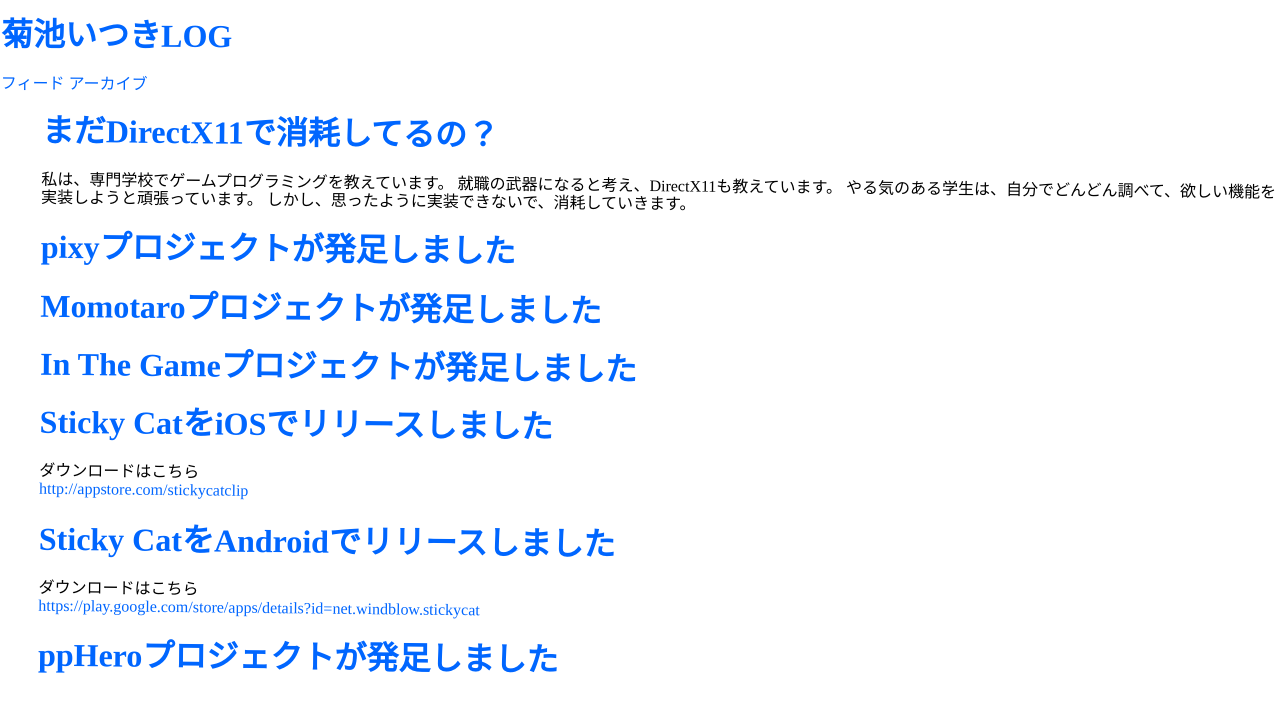
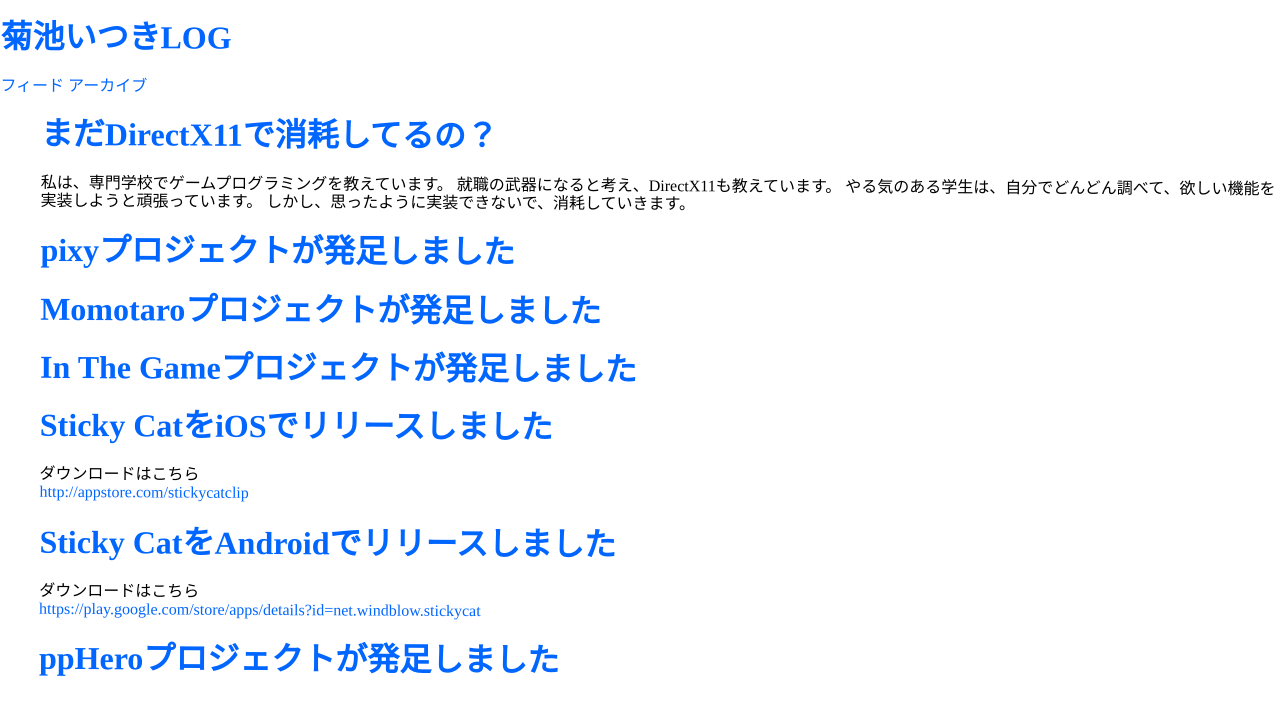
Before and after one commit to itukikikuti/windblow.net, a Jekyll site: the page built from index.html, in a window 1280 px wide. Shown: the top 715 px of the page. Built offline with Jekyll 4.4.1, drawn with Linux system fonts in a browser that asks for light colours; some web fonts are replaced.

Commit message:
Update style.scss

```diff
--- a/css/style.scss
+++ b/css/style.scss
@@ -3,7 +3,7 @@
 $color: #0066FF;
 
 * {
-    transform: rotate(0.1deg);
+    transform: rotate(0.05deg);
 }
 a {
     color: $color;
```
